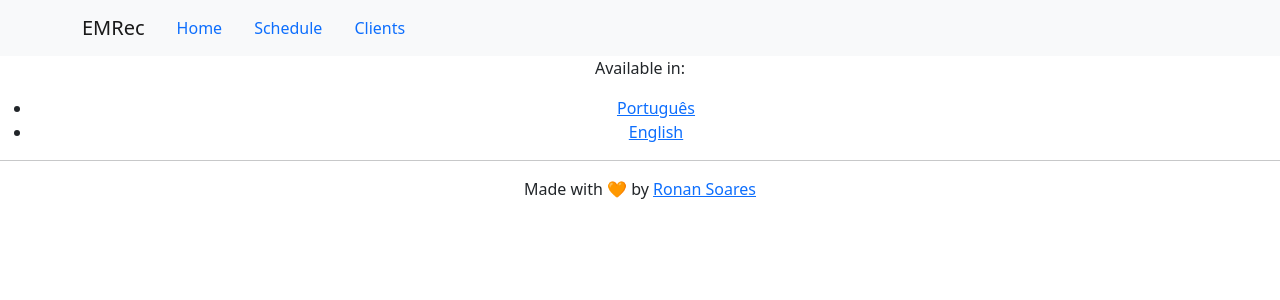
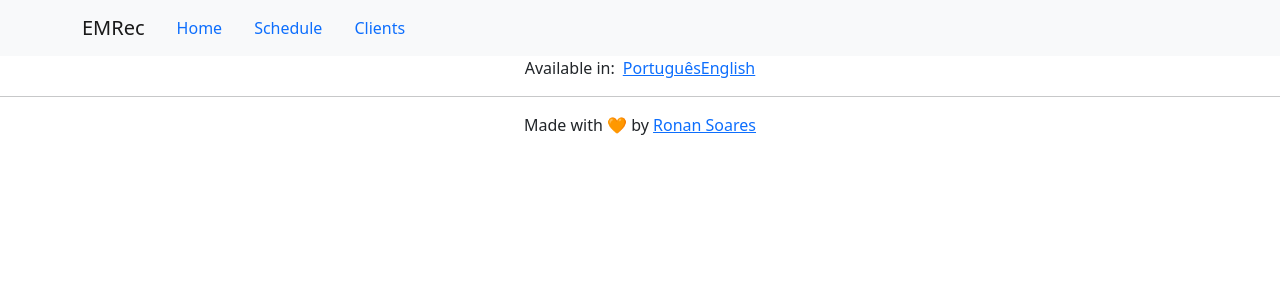
Before and after one commit to SeuRonao/meeting-scheduler, a React (Create React App) app: page / in a window 1280 px wide. Shown: the top 300 px of the page. Built offline with nearby package versions, Linux system fonts and the light colour scheme; no server answers.

Commit message:
Update LanguageSwitcher to use bootstrap

```diff
--- a/src/components/LanguageSwitcher/LanguageSwitcher.tsx
+++ b/src/components/LanguageSwitcher/LanguageSwitcher.tsx
@@ -1,4 +1,5 @@
 import React from "react";
+import { Stack } from "react-bootstrap";
 import { useTranslation } from "react-i18next";
 import i18n from "../../i18n/i18n";
 import languages from "../../i18n/languages/languages.json";
@@ -6,28 +7,27 @@ import languages from "../../i18n/languages/languages.json";
 export default function LanguageSwitcher() {
   const { t } = useTranslation();
   return (
+    <Stack className="justify-content-center" direction="horizontal" gap={2}>
+      <div>{t("LanguageSwitcher")}:</div>
       <div>
-      <p>{t("LanguageSwitcher")}:</p>
-      <ul>
         {languages
           .filter((value) => {
             return i18n.language !== value.code;
           })
           .map((value, index) => {
             return (
-              <li key={index}>
               <a
                 href="/"
                 onClick={() => {
                   i18n.changeLanguage(value.code);
                 }}
+                key={index}
               >
                 {value.name}
               </a>
-              </li>
             );
           })}
-      </ul>
       </div>
+    </Stack>
   );
 }
```
Lines whose indentation alone changed are shown as unchanged.
